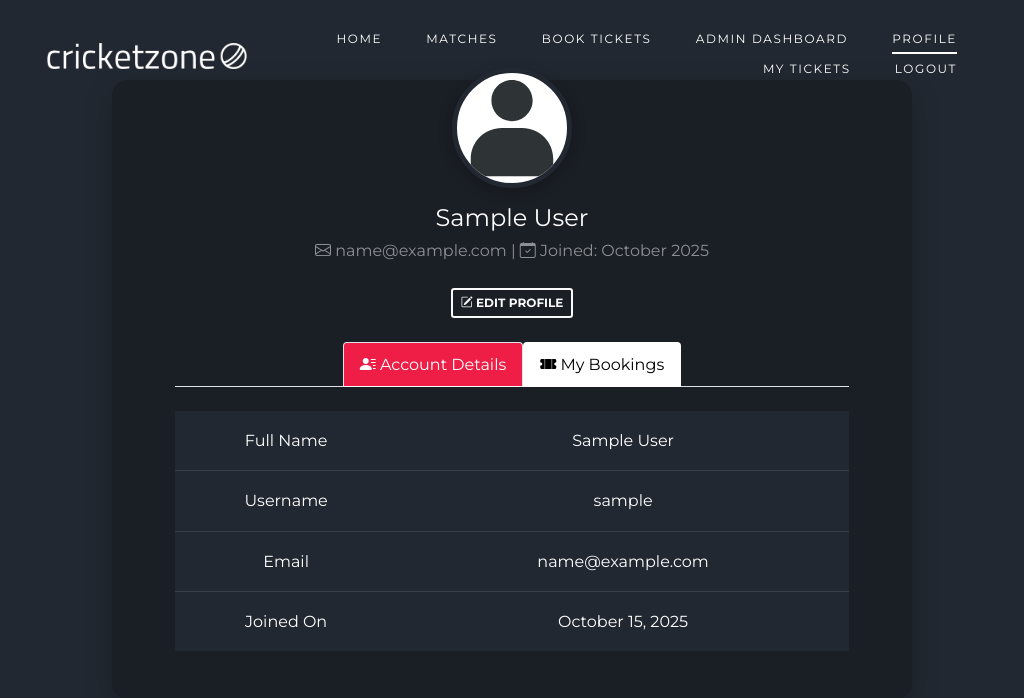
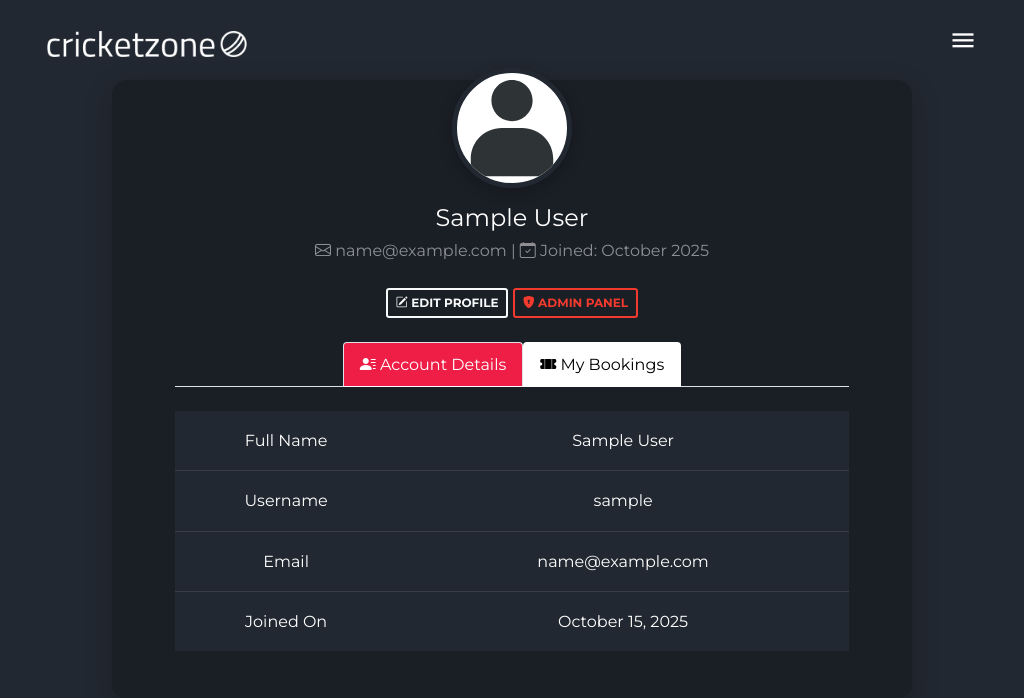
Before and after one commit to Abhishekp44/CricketZone, a Django app: page /profile/ in a window 1024 px wide. Shown: the top 698 px of the page. Run offline with Django 5.2, Linux system fonts and the light colour scheme; the visitor is signed in with stand-in values (Sample User, id 1); data that the repository does not hold is empty; some libraries are stand-ins or nearby versions; some web fonts are replaced.

Commit message:
admin dashboard

```diff
--- a/static/css/style.css
+++ b/static/css/style.css
@@ -1,3 +1,17 @@
+/* Custom breakpoint for tablets */
+@media (min-width: 992px) and (max-width: 1199px) {
+
+  /* Hide the full desktop menu */
+  .site-navbar .site-navigation .site-menu.d-lg-block {
+    display: none !important;
+  }
+
+  /* Show the mobile hamburger button */
+  .site-menu-toggle.d-lg-none {
+    display: inline-block !important;
+  }
+}
+
 /* Base */
 body {
   line-height: 1.7;
--- a/templates/header.html
+++ b/templates/header.html
@@ -78,11 +78,6 @@
                   <a href="{% url 'tickets' %}" class="nav-link">Book Tickets</a>
                 </li>
 
-                {% if user.is_authenticated and user.is_superuser %}
-                <li class="{% if request.resolver_match.url_name == 'admin_dashboard' %}active{% endif %}">
-                  <a href="{% url 'admin_dashboard' %}" class="nav-link">Admin Dashboard</a>
-                </li>
-                {% endif %}
 
                 {% if user.is_authenticated %}
 
--- a/templates/user_profile.html
+++ b/templates/user_profile.html
@@ -72,6 +72,12 @@
                     <a href="{% url 'edit_profile' %}" class="btn btn-outline-light btn-sm mb-4">
                         <i class="bi bi-pencil-square me-1"></i> Edit Profile
                     </a>
+
+                    {% if user.is_authenticated and user.is_superuser %}
+                        <a href="{% url 'admin_dashboard' %}" class="btn btn-outline-danger btn-sm mb-4 ms-2">
+                            <i class="bi bi-shield-lock-fill me-1"></i> Admin Panel
+                        </a>
+                    {% endif %}
 
                     <!-- Pill Navigation (Bootstrap 5) -->
                     <ul class="nav nav-tabs justify-content-center profile-tabs mb-4" id="profileTabs" role="tablist">
```
